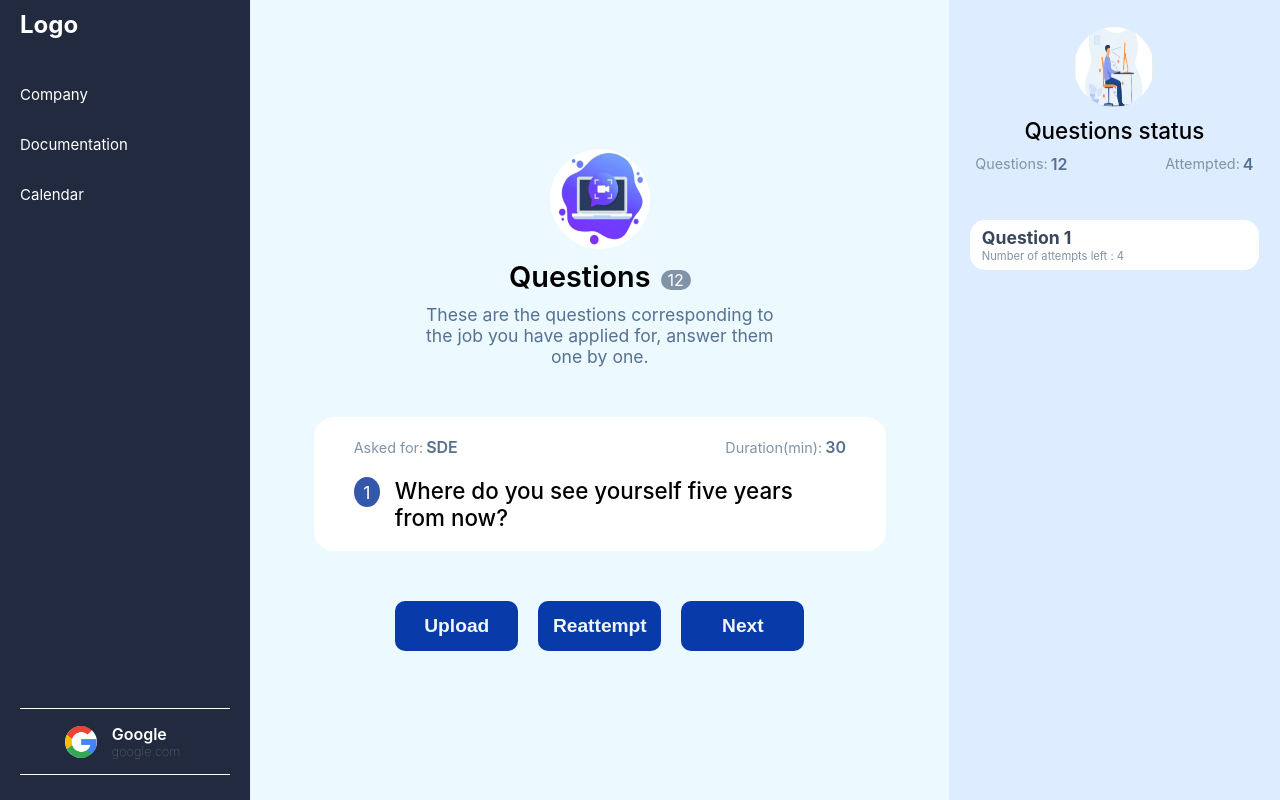
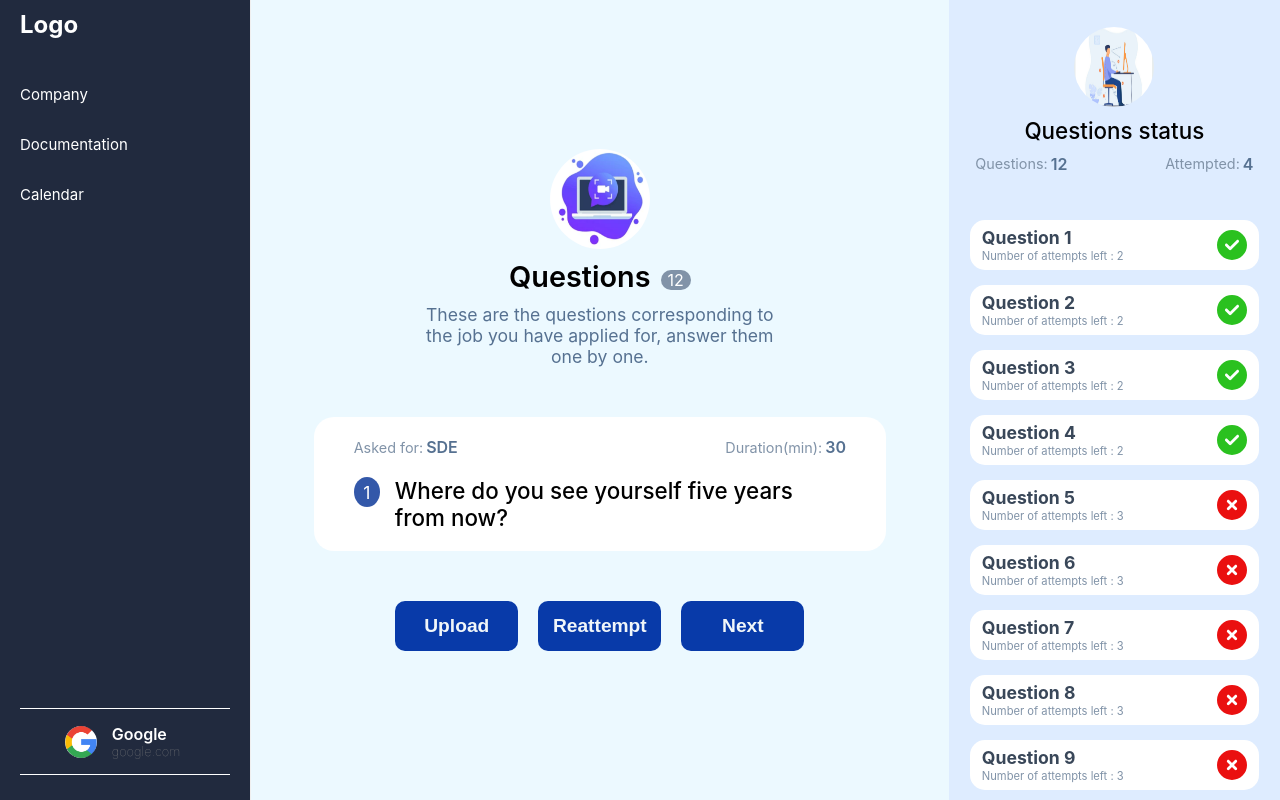
Before and after one commit to NamanAgarwal214/AI-Interview-Platform, a React (Create React App) app in the folder client/: page /company/dashboard in a window 1280 px wide. Built offline with nearby package versions, Linux system fonts and the light colour scheme.

Commit message:
Question page completed

```diff
--- a/client/src/components/QuestionPage.jsx
+++ b/client/src/components/QuestionPage.jsx
@@ -1,4 +1,9 @@
 import React from "react";
+import { FontAwesomeIcon } from "@fortawesome/react-fontawesome";
+import {
+  faCircleCheck,
+  faCircleXmark,
+} from "@fortawesome/free-solid-svg-icons";
 import "../styles/QuestionPage.css";
 const QuestionPage = () => {
   return (
@@ -59,15 +64,38 @@ const QuestionPage = () => {
           </div>
         </div>
         <div className="question-status">
-          <div className="each-question">
-            <div className="question-info">
-              <div className="question-number">Question 1</div>
-              <div className="question-attempts">
-                Number of attempts left : 4
+          {[...Array(4).keys()].map((i) => (
+            <div className="each-question">
+              <div className="question-info">
+                <div className="question-number">Question {i + 1}</div>
+                <div className="question-attempts">
+                  Number of attempts left : 2
+                </div>
+              </div>
+              <div className="q-icon">
+                <FontAwesomeIcon
+                  icon={faCircleCheck}
+                  style={{ color: "#2ac11f", width: "30px", height: "30px" }}
+                />
               </div>
             </div>
-            <div className="q-icon"></div>
-          </div>
+          ))}
+          {[...Array(8).keys()].map((i) => (
+            <div className="each-question">
+              <div className="question-info">
+                <div className="question-number">Question {i + 5}</div>
+                <div className="question-attempts">
+                  Number of attempts left : 3
+                </div>
+              </div>
+              <div className="q-icon">
+                <FontAwesomeIcon
+                  icon={faCircleXmark}
+                  style={{ color: "#ea1010", width: "30px", height: "30px" }}
+                />
+              </div>
+            </div>
+          ))}
         </div>
       </div>
     </div>
--- a/client/src/styles/QuestionPage.css
+++ b/client/src/styles/QuestionPage.css
@@ -255,4 +255,7 @@
   color: #8193a8;
 }
 .q-icon {
+  display: flex;
+  justify-content: center;
+  flex-direction: column;
 }
```
Also changed, not shown: 1 other file (tests, documents, lock files or other folders).
